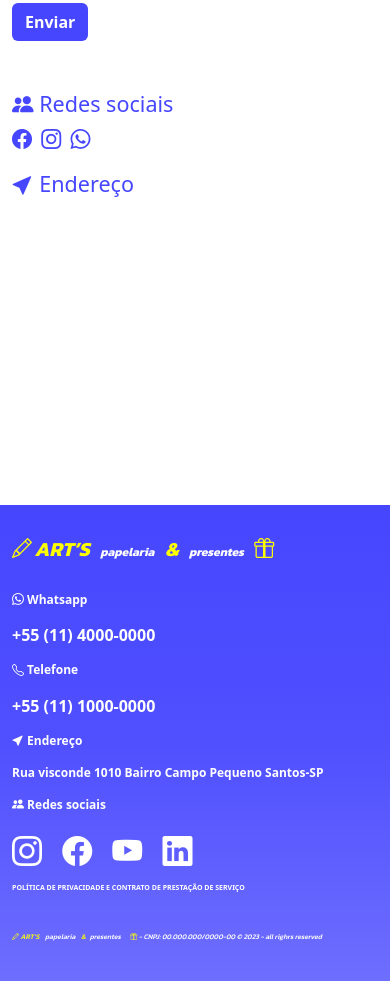
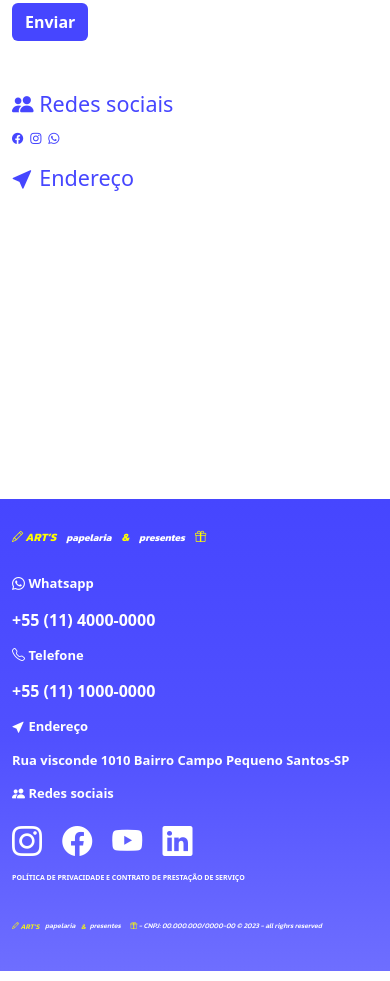
Before and after one commit to gabrielquiri/page_14, a plain HTML site: page index.html in a window 390 px wide. Shown: the part 5799-6780 px from the top of the page. Drawn offline with nearby package versions, Linux system fonts and the light colour scheme.

Commit message:
commit-inicial

```diff
--- a/main.css
+++ b/main.css
@@ -142,11 +142,15 @@ del{
     }
 
     h5.navbar-brand{
-        font-size: 12px;
+        font-size: 10px;
+    }
+
+    .fs-5 {
+        font-size: 0.7rem!important;
     }
 
     .cel{
-        font-size: 12px;
+        font-size: 13px;
         margin-bottom: 0;
     }
 
@@ -164,9 +168,6 @@ del{
 }
 
 @media screen and (min-width: 768px) and (max-width:1023px) {
-    h1.section-title{
-        font-size: 10px;
-    }
 
     .p-4 {
         padding: 0.5rem !important;
@@ -177,7 +178,7 @@ del{
     }
 
     .fs-3{
-        font-size:  calc(1rem + .6vw)!important;
+        font-size:  calc(1.2rem + .6vw)!important;
     }
 
     button.navbar-toggler{
```
